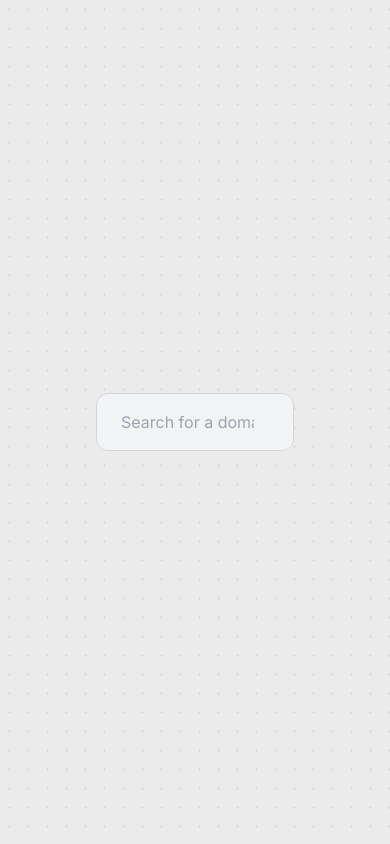
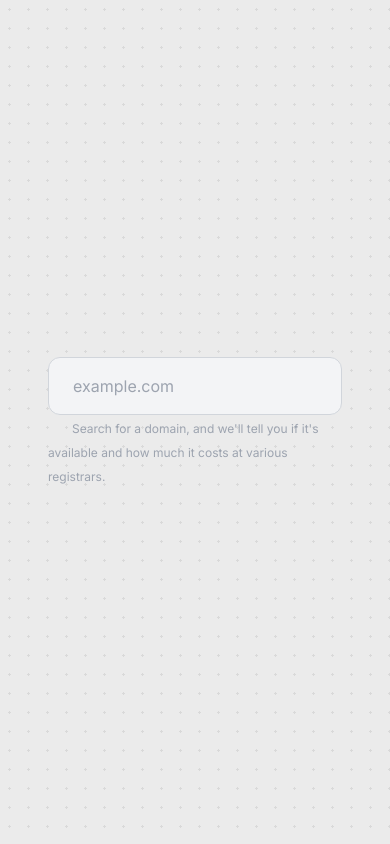
Before and after one commit to toohard2explain/tlds.world, a Next.js app: page / in a window 390 px wide. Built offline with nearby package versions, Linux system fonts and the light colour scheme.

Commit message:
style issues for mobile

```diff
--- a/src/pages/index.tsx
+++ b/src/pages/index.tsx
@@ -10,6 +10,8 @@ export default function Home() {
   function searchForDomain(event: React.FormEvent<HTMLFormElement>) {
     event.preventDefault()
     // TODO: Search for domain
+
+    if (!validateInput) return;
   }
 
   function validateInput(event: React.KeyboardEvent<HTMLInputElement>) {
@@ -29,6 +31,8 @@ export default function Home() {
         progress: undefined,
         theme: "light",
       });
+
+      return false;
     }
 
     // if the input contains a space, don't allow it
@@ -44,12 +48,16 @@ export default function Home() {
         draggable: true,
         theme: "light",
       });
+
+      return false;
     }
+
+    return true;
   }
 
   return (
     <main
-      className={`flex min-h-screen flex-col items-center justify-between p-24 ${inter.className}`}
+      className={`flex min-h-screen flex-col items-center justify-between p-12 ${inter.className}`}
     >
       <ToastContainer
           position="top-right"
@@ -72,10 +80,17 @@ export default function Home() {
         >
           <input
             className='w-full bg-gray-100 border border-gray-300 rounded-xl py-4 px-6 animate__animated animate__fadeInDown'
-            placeholder='Search for a domain...'
+            placeholder='example.com'
             type='search'
             onKeyUp={validateInput}
           />
+
+          <span
+            className='text-gray-400 text-xs mt-2 animate__animated animate__fadeInDown px-6'
+          >
+            Search for a domain, and we'll tell you if it's available and how much it costs at various registrars.
+          </span>
+
         </form>
       </div>
     </main>
```
